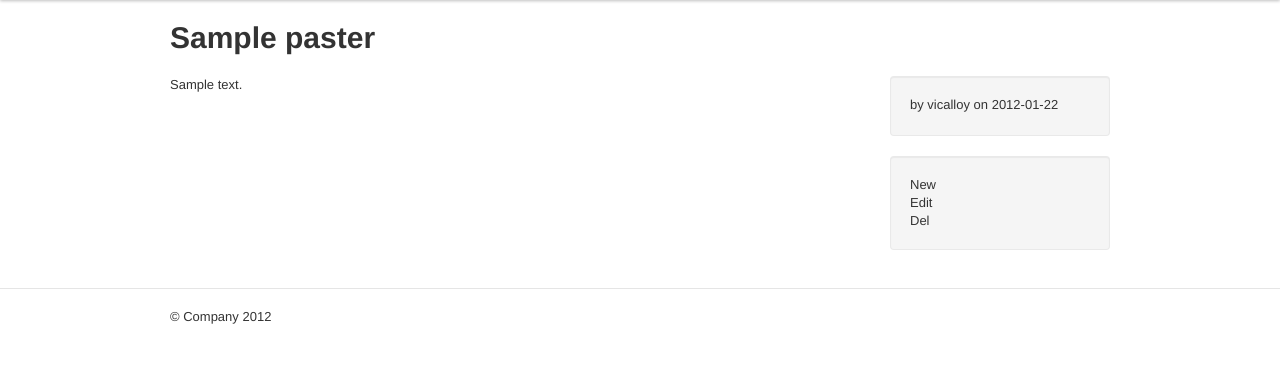
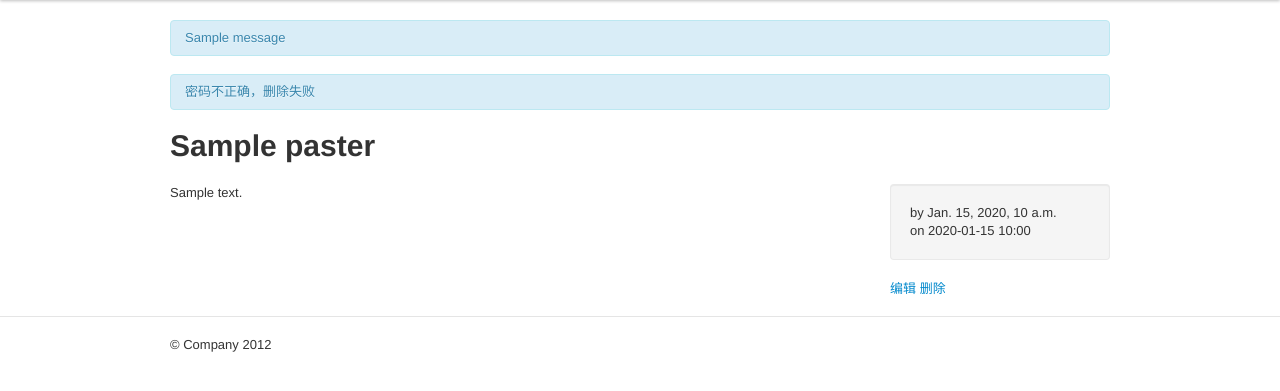
Before and after one commit to vicalloy/jstnote, a Django app: template sites/templates/jstnote/detail.html in a window 1280 px wide. Shown: the part 43-434 px from the top of the page. Run offline with Django 3.2, Linux system fonts and the light colour scheme; the template is opened without the code that fills it: most values are stand-ins (such as "Sample title", 1, 10 or a date in 2020); one stand-in notice (Sample message) is shown; some libraries are stand-ins or nearby versions.

Commit message:
modified:   sites/jstnote/forms.py modified:   sites/jstnote/models.py modified:   sites/jstnote/urls.py modified:   sites/jstnote/views.py modified:   sites/templates/base.html modified:   sites/templates/base_site.html modified:   sites/templates/jstnote/detail.html modified:   sites/templates/jstnote/form.html

```diff
--- a/sites/jstnote/urls.py
+++ b/sites/jstnote/urls.py
@@ -8,4 +8,7 @@ from jstnote import views
 urlpatterns = patterns('',
     url(r'^$', views.index, name='note_idx'),
     url(r'^(?P<pk>\d+)/$', views.detail, name='note_detail'),
+    url(r'^(?P<pk>\d+)/to_edit/$', views.to_edit, name='note_to_edit'),
+    url(r'^(?P<pk>\d+)/edit/$', views.edit, name='note_edit'),
+    url(r'^(?P<pk>\d+)/delete/$', views.delete, name='note_delete'),
 )
--- a/sites/templates/base.html
+++ b/sites/templates/base.html
@@ -23,6 +23,7 @@
     <link rel="apple-touch-icon" href="images/apple-touch-icon.png"/>
     <link rel="apple-touch-icon" sizes="72x72" href="images/apple-touch-icon-72x72.png"/>
     <link rel="apple-touch-icon" sizes="114x114" href="images/apple-touch-icon-114x114.png"/>
+    <script src="{{STATIC_URL}}js/jquery-1.7.1.min.js"></script>
     {% block extra_header %} {% endblock %}
   </head>
 
--- a/sites/templates/base_site.html
+++ b/sites/templates/base_site.html
@@ -58,6 +58,11 @@
 
   {% block container %}
     <div class="container-fluid">
+      <div class="alert alert-info">
+        {% for message in messages %}
+          {{message|safe}}
+        {% endfor %}
+      </div>
       {% block container_top %}
       {% endblock %}
 
--- a/sites/templates/jstnote/detail.html
+++ b/sites/templates/jstnote/detail.html
@@ -22,19 +22,27 @@
 
 {% block sidebar %}
 <div class="sidebar">
-  <div class="well">
-	by vicalloy
-	on 2012-01-22
-  </div>
-  <div class="well">
-	New<br/>
-	Edit<br/>
-	Del
+	<div class="well">
+		by {{paster.get_created_by}}
+		<br/>
+		on {{paster.created_on|date:"Y-m-d H:i" }}
+	</div>
+  <div class="">
+		<a href="#" id="id_edit">编辑</a>
+		<a href="#" id="id_del">删除</a>
+    <form id="id_admin_form" action="" style="display: none" >
+      <input type="hidden" name="act">
+      <input type="password" id="id_pwd" name="pwd" placeholder="密码">
+      <button class="btn" type="submit" id="id_submit" name="submit"> 确认 </button>
+    </form>
   </div>
 </div>
 {% endblock %}
 
 {% block container_top %}
+  <div class="alert alert-info">
+     密码不正确，删除失败
+  </div>
   {% if paster.title %}
 	<div id="container_top">
 	  <h1> {{paster.title}} </h1>
@@ -51,3 +59,26 @@
     </div>
   </div>
 {% endblock %}
+
+{% block footer_ext %}
+  {{block.super}}
+  <script>
+    var url_del = "{% url note_delete paster.pk %}";
+    var url_to_edit = "{% url note_to_edit paster.pk %}";
+    $(function(){
+      $('#id_edit').click(function(){
+        $('#id_admin_form').toggle();
+        $('#id_admin_form').attr('action', url_to_edit);
+        $('#id_submit').text('确认编辑');
+        return false;
+      });
+      $('#id_del').click(function(){
+        $('#id_admin_form').toggle();
+        $('#id_admin_form').attr('action', url_del);
+        $('#id_submit').text('确认删除');
+        return false;
+      });
+    });
+  </script>
+
+{% endblock %}
```
Also changed, not shown: sites/jstnote/forms.py (+13 -6 lines), sites/jstnote/models.py (+7 -2 lines), sites/jstnote/views.py (+26 -2 lines), sites/templates/jstnote/form.html (+8 -2 lines).
